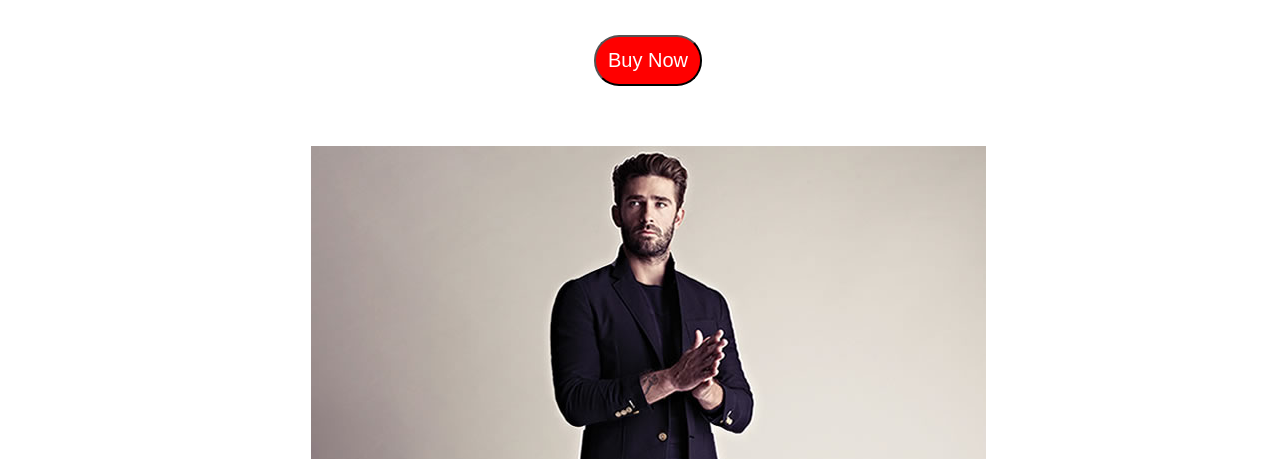
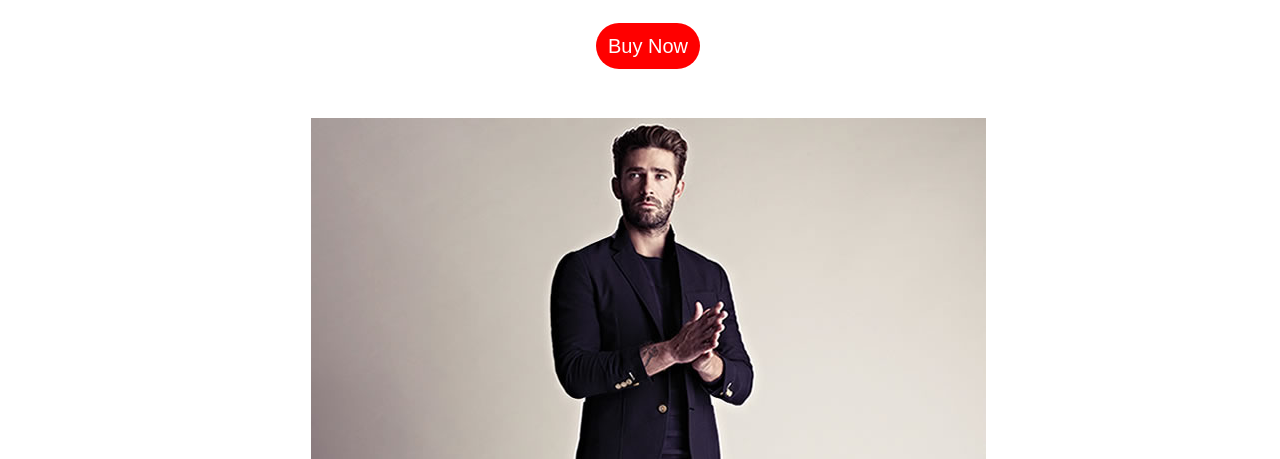
Before and after one commit to DanyBo1/LCA-summer-camp, a plain HTML site: page summer-camp-master/index.html in a window 1280 px wide. Shown: the part 641-1100 px from the top of the page. Drawn offline with Linux system fonts and the light colour scheme.

Commit message:
Add files via upload

```diff
--- a/summer-camp-master/index.html
+++ b/summer-camp-master/index.html
@@ -24,7 +24,7 @@
       <h1>PSI</h1>
       <p>Always one step ahead in fashion.</p>
       <a href="/" target="blank">
-        <button id="buy-now">Buy Now</button>
+        <a class="buy-now" href="/shop.html">Buy Now</button>
       </a>
       <br>
       <img id="sanic" src="./french-outfit-collar.jpg" alt="">
--- a/summer-camp-master/style.css
+++ b/summer-camp-master/style.css
@@ -57,7 +57,7 @@ body {
     margin: 1% auto;
   }
 
-  button {
+  .buy-now {
     font-family: Arial, Helvetica, sans-serif;
     font-size: 20px;
     border-radius: 25px;
```
Also changed, not shown: summer-camp-master/about_the_ceo.html (+1 -1 lines), summer-camp-master/shop.html (+1 -1 lines), summer-camp-master/Snippa.png (added).
